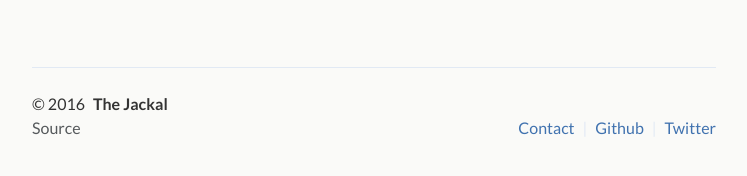
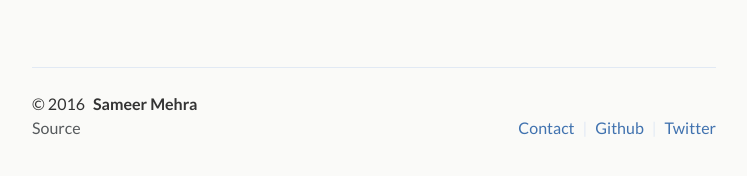
Before and after one commit to sammysignal/sammysignalsiteoriginal, a Jekyll site: the page built from index.md, in a window 1280 px wide. Shown: the part 458-634 px from the top of the page, without its empty margins (266-1013 px from the left). Built offline with Jekyll 4.4.1, drawn with Linux system fonts in a browser that asks for light colours; part of the change alters nothing that is shown.

```diff
--- a/_config.yml
+++ b/_config.yml
@@ -3,23 +3,22 @@
 # Site settings
 title: Jackal               # used for the html title of every page
 desc: >
-  Write an awesome description for your new site here. You can edit this
-  line in _config.yml. It will appear in your document head meta (for
-  Google search results) and in your feed.xml site description.
+  Personal website for Sameer 'Sammy' Mehra. Thanks for stopping
+  by!
 
-url: http://jackal.com      # put your website hosting url here
+url: http://sameermehra.com      # put your website hosting url here
 baseurl: ''                 # the subpath of your site, e.g. /blog
 permalink: /:year/:title/   # how should we display posts url
 
 # Meta settings
-email: jackal@gmail.com
-author: The Jackal
-twitter_username: clenemt
-github_username: clenemt
-github_source: jackal
+email: sammysignal@gmail.com
+author: Sameer Mehra
+twitter_username: sameer_was_heer
+github_username: sammysignal
+github_source: sammysignal.github.io
 
 # Put your ga tracking code below
-google_analytics: 'UA-XXXXXXXX-X'
+google_analytics: 'UA-83141737-1'
 
 # Pagination settings
 paginate: 5                           # number of posts to show per page
```
Also changed, not shown: 1 other file.
